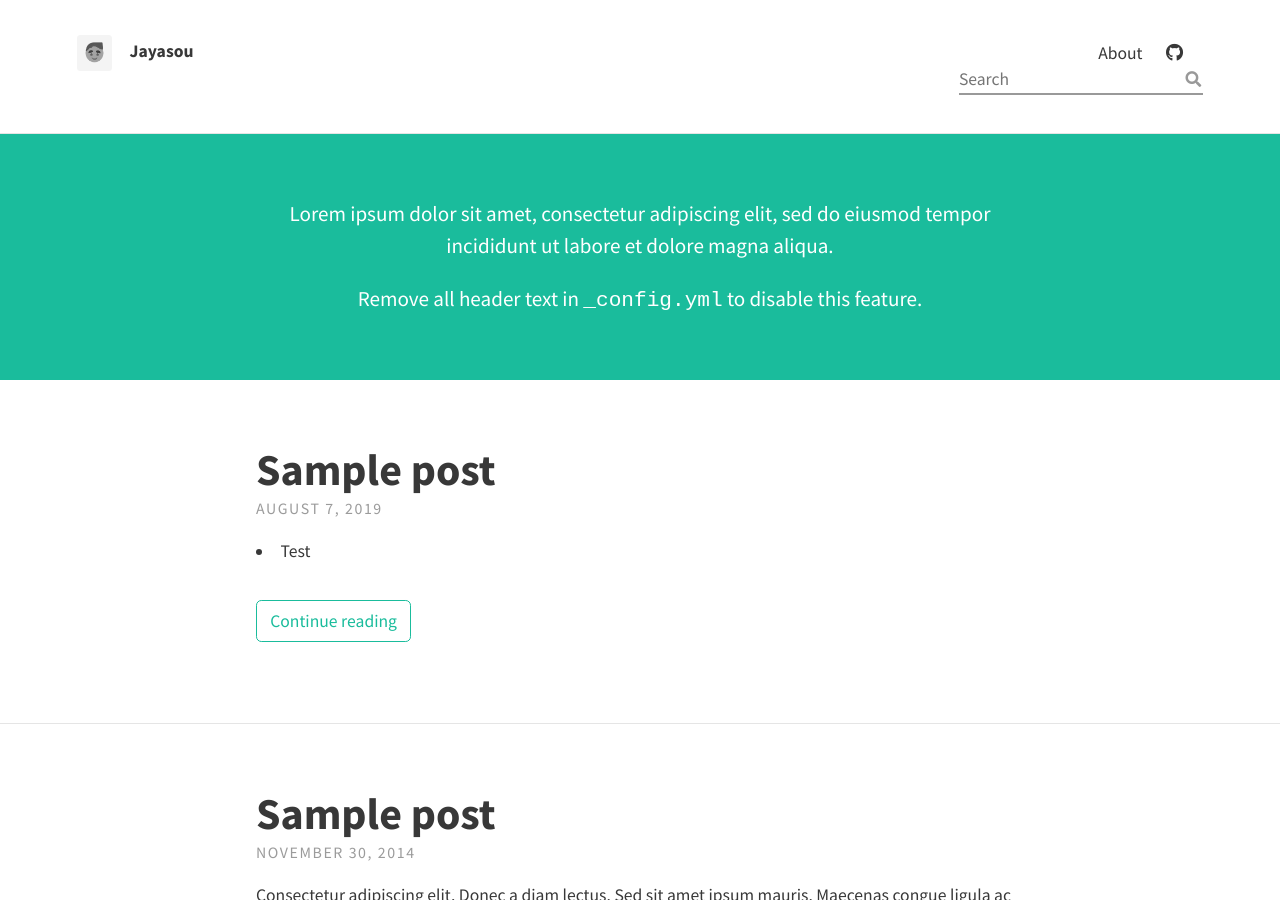
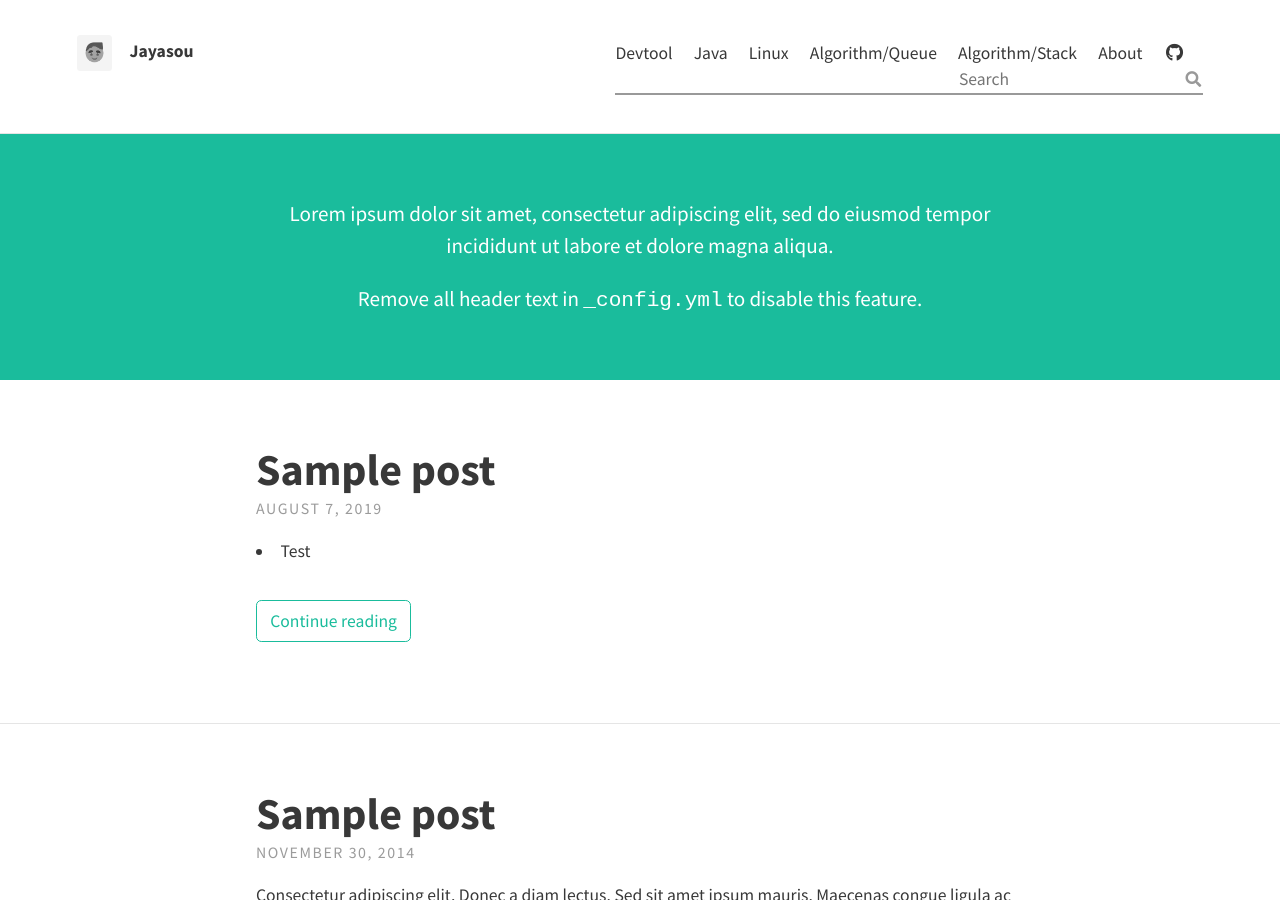
Before and after one commit to jayasou/jayasou.github.io, a Jekyll site: the page built from index.html, in a window 1280 px wide and 900 px high. Built offline with Jekyll 4.4.1, drawn with Linux system fonts in a browser that asks for light colours; nearby versions of some CDN libraries; the list of posts is cut into pages by our own code.

Commit message:
Add: category

```diff
--- a/_posts/2019-08-07-test.md
+++ b/_posts/2019-08-07-test.md
@@ -2,6 +2,7 @@
 layout: post
 title: Sample post
 comments: true
+categories: [Java]
 tags: [test, sample]
 ---
 
--- /dev/null
+++ b/category/DevTool.md
@@ -0,0 +1,7 @@
+---
+
+layout: category
+
+title: Devtool
+
+---
--- /dev/null
+++ b/category/Java.md
@@ -0,0 +1,7 @@
+---
+
+layout: category
+
+title: Java
+
+---
--- /dev/null
+++ b/category/Linux.md
@@ -0,0 +1,7 @@
+---
+
+layout: category
+
+title: Linux
+
+---
--- /dev/null
+++ b/category/Queue.md
@@ -0,0 +1,7 @@
+---
+
+layout: category
+title: Algorithm/Queue
+permalink: '/Algorithm/Queue'
+
+---
--- /dev/null
+++ b/category/Stack.md
@@ -0,0 +1,8 @@
+---
+
+layout: category
+
+title: Algorithm/Stack
+permalink: '/Algorithm/Stack'
+
+---
--- a/index.html
+++ b/index.html
@@ -1,3 +1,18 @@
 ---
 layout: home
 ---
+<header class="site-category">
+    <ul>
+
+        {% assign pages_list = site.pages %}
+        {% for node in pages_list %}
+        {% if node.title != null %}
+        {% if node.layout == "category" %}
+        <li><a class="category-link {% if page.url == node.url %} active{% endif %}"
+               href="{{ site.baseurl }}{{ node.url }}">{{ node.title }}</a></li>
+        {% endif %}
+        {% endif %}
+        {% endfor %}
+
+    </ul>
+</header>
```
Also changed, not shown: _includes/category.html (added, +18 -0 lines).
